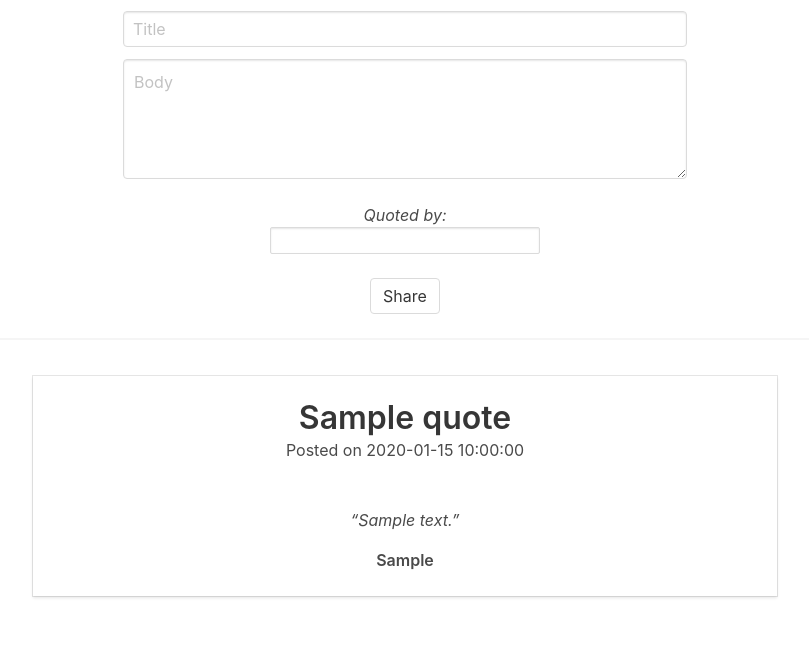
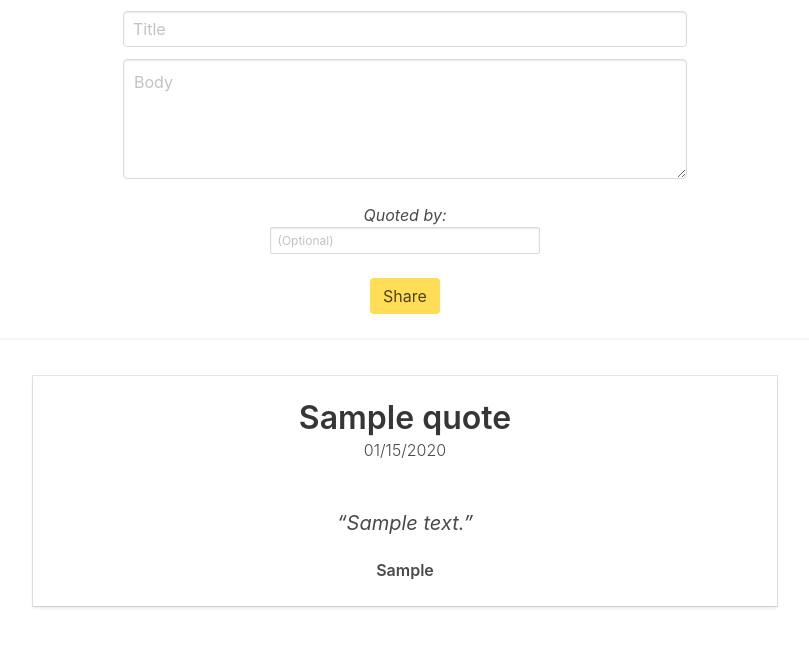
Before and after one commit to teampsbox/iqbox_dev, a Flask app: page / in a window 1280 px wide. Shown: the part 113-760 px from the top of the page, without its empty margins (235-1044 px from the left). Run offline with Flask 2, Linux system fonts and the light colour scheme; tables that the repository leaves empty hold one stand-in row (values such as "Sample post"); some libraries are stand-ins or nearby versions.

Commit message:
Pushed to GitHub before the production

```diff
--- a/app/__init__.py
+++ b/app/__init__.py
@@ -2,11 +2,13 @@ from flask import Flask
 from config import Config
 from flask_sqlalchemy import SQLAlchemy
 from flask_migrate import Migrate
+from flask_moment import Moment
 
 
 app = Flask(__name__)
 app.config.from_object(Config)
 db = SQLAlchemy(app)
 migrate = Migrate(app, db)
+moment = Moment(app)
 
 from app import routes, models
--- a/app/models.py
+++ b/app/models.py
@@ -6,7 +6,7 @@ class Quote(db.Model):
     id = db.Column(db.Integer, primary_key=True)
     title = db.Column(db.String(50), index=True, nullable=False)
     body = db.Column(db.String(250), index=True, nullable=False)
-    by = db.Column(db.String(25), index=True)
+    by = db.Column(db.String(25), index=True, nullable=False)
     timestamp = db.Column(db.DateTime, index=True, default=datetime.utcnow)
 
     def __repr__(self):
--- a/app/routes.py
+++ b/app/routes.py
@@ -13,6 +13,6 @@ def index():
         quote = Quote(title=form.title.data, body=form.body.data, by=form.by.data)
         db.session.add(quote)
         db.session.commit()
-        flash('Shared successfully!')
+        flash('Thank you for sharing!')
         return redirect(url_for('index'))
     return render_template('index.html', form=form, quotes=quotes)
--- a/app/templates/_post.html
+++ b/app/templates/_post.html
@@ -1,27 +1,24 @@
-<section class="articles">
 <div class="column is-8 is-offset-2">
-<!-- START ARTICLE -->
     <div class="card">
         <div class="card-content">
 
-
                 <div class="has-text-centered">
-                                <p class="title article-title">{{ quote.title }}</p>
-                                <p class="subtitle is-6 article-subtitle has-text-weight-normal">
-                                    Posted on {{ quote.timestamp}}
+                    <h1 class="title">{{ quote.title }}</h1>
+                    <p class="subtitle is-6 has-text-weight-light">
+                        {{ moment(quote.timestamp).calendar() }}
                     </p>
                 </div>
+
             <br>
             <br>
-                        <div class="content article-body">
-                            <p class="has-text-centered is-italic">
+
+            <div class="content">
+                <p class="has-text-centered is-italic is-size-5">
                     <q>{{ quote.body }}</q>
-
                 </p>
                 <p class="has-text-centered has-text-weight-semibold">{{ quote.by }}</p>
             </div>
+
         </div>
     </div>
-                <!-- END ARTICLE -->
 </div>
-</section>
--- a/app/templates/base.html
+++ b/app/templates/base.html
@@ -17,8 +17,14 @@
     <!-- Custom CSS -->
     <link rel="stylesheet" href="{{ url_for('static', filename='style.css') }}">
 
+    <!-- Flask Moment -->
+    {{ moment.include_jquery() }}
+    {{ moment.include_moment() }}
+
   </head>
   <body class="has-navbar-fixed-top">
+
+    <!-- Navbar -->
     <nav class="navbar is-link is-fixed-top" role="navigation" aria-label="main navigation">
       <div class="container">
         <div class="navbar-brand">
@@ -26,9 +32,12 @@
         </div>
       </div>
     </nav>
+
+  <!-- Main Container -->
   <section class="section">
     <div class="container">
 
+      <!-- Flash Message -->
       <div class="columns is-mobile is-centered">
         <div class="column is-half has-text-success has-text-centered">
           {% with messages = get_flashed_messages() %}
@@ -44,8 +53,11 @@
       </div>
 
       {% block content %}
+      <!-- Index -->
       {% endblock content %}
+
     </div>
   </section>
+
   </body>
 </html>
--- a/app/templates/index.html
+++ b/app/templates/index.html
@@ -1,19 +1,12 @@
 {% extends 'base.html' %}
 
 {% block content %}
-
-      <!-- <h1 class="title">
-        Hello World
-      </h1>
-      <p class="subtitle">
-        My first website with <strong>Bulma</strong>!
-      </p> -->
 <form action="" method="POST" novalidate>
           {{ form.hidden_tag() }}
 
-
   <div class="columns is-mobile is-centered">
     <div class="column is-half">
+
       <div class="field">
         <!-- <label class="label">{{form.title.label}}</label> -->
         <div class="control">
@@ -24,7 +17,6 @@
         </div>
       </div>
 
-
       <div class="field">
         <!-- <label class="label">{{form.body.label}}</label> -->
         <div class="control">
@@ -34,9 +26,9 @@
             {% endfor %}
         </div>
       </div>
+
     </div>
   </div>
-
 
   <div class="columns is-mobile is-centered">
     <div class="column is-one-quarter">
@@ -44,32 +36,27 @@
         <!-- <label class="label">{{form.by.label}}</label> -->
         <div class="control">
           <p class="has-text-centered"><i>Quoted by:</i></p>
-            {{ form.by(class="input is-small", type="text", placeholder="") }}
+            {{ form.by(class="input is-small", type="text", placeholder="(Optional)") }}
               {% for error in form.by.errors %}
                 <span style="color:red">{{ error }}</span>
             {% endfor %}
-
         </div>
       </div>
     </div>
   </div>
 
-
-
-
   <div class="field">
     <p class="control has-text-centered">
-        {{ form.submit(class="button") }}
+      {{ form.submit(class="button is-warning") }}
     </p>
   </div>
 
+</form>
 
-      </form>
 <hr>
+
 {% for quote in quotes %}
   {% include '_post.html' %}
 {% endfor %}
 
-
-
 {% endblock content %}
```
Also changed, not shown: migrations/versions/923cf643b9ea_quote_models.py (renamed from migrations/versions/14f8f3df1700_quote_model.py, +5 -5 lines). Lines whose indentation alone changed are shown as unchanged.
